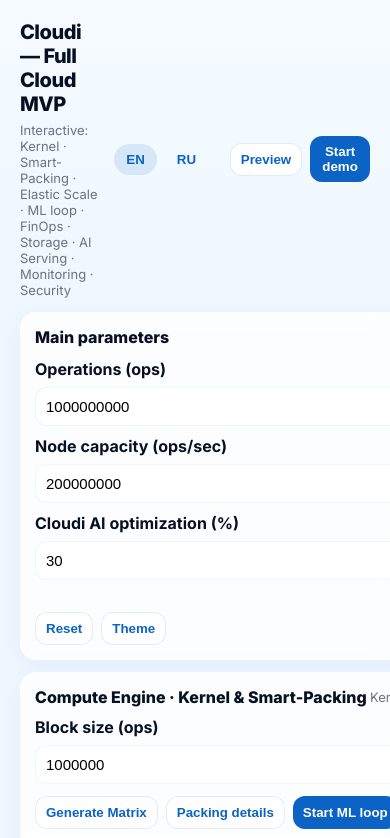
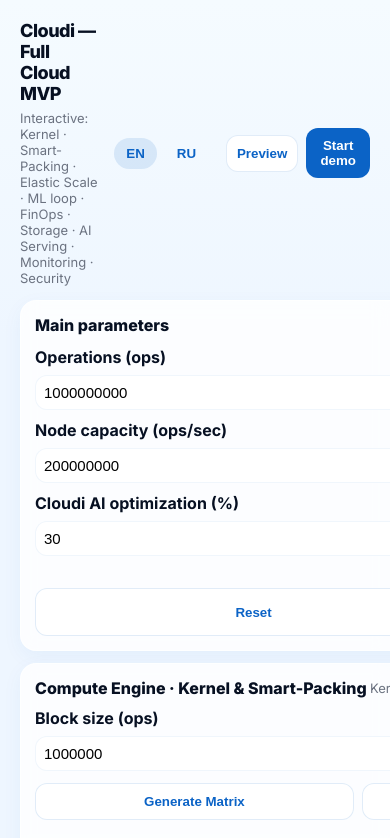
Before and after one commit to buranov417/cloudi, a plain HTML site: page index.html in a window 390 px wide. Shown: the top 838 px of the page. Drawn offline with nearby package versions, Linux system fonts and the light colour scheme.

Commit message:
Update index.html

```diff
--- a/index.html
+++ b/index.html
@@ -114,9 +114,9 @@
 
 /* responsive tweaks */
 @media (max-width:520px){
-  .h-title{font-size:20px}
-  .input{padding:10px}
-  .btn{padding:8px 10px}
+  .h-title { font-size:18px; }   /* чуть меньше для мелких экранов */
+  .input { padding:8px; width: 95%; }  /* ширина под экран */
+  .btn { padding:10px; width: 100%; }  /* кнопки растягиваются */
 }
 </style>
 </head>
```
